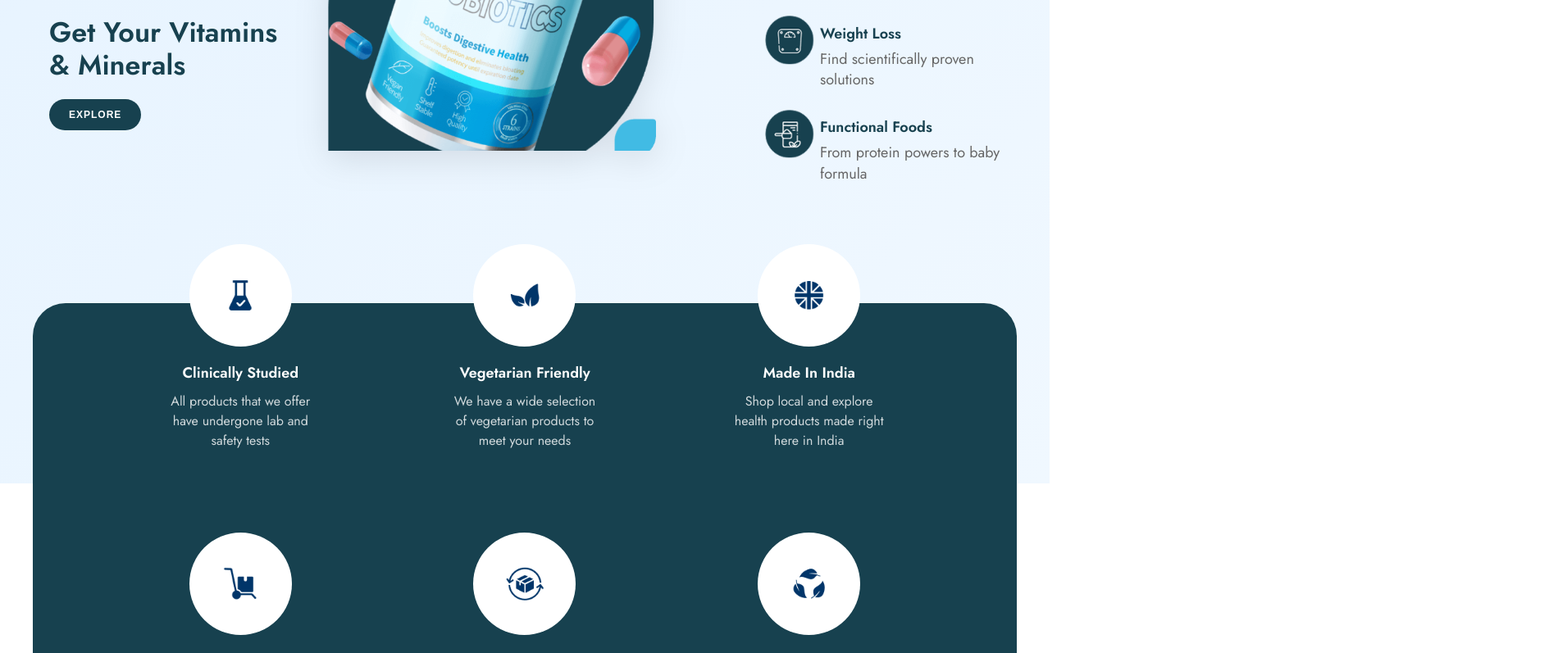
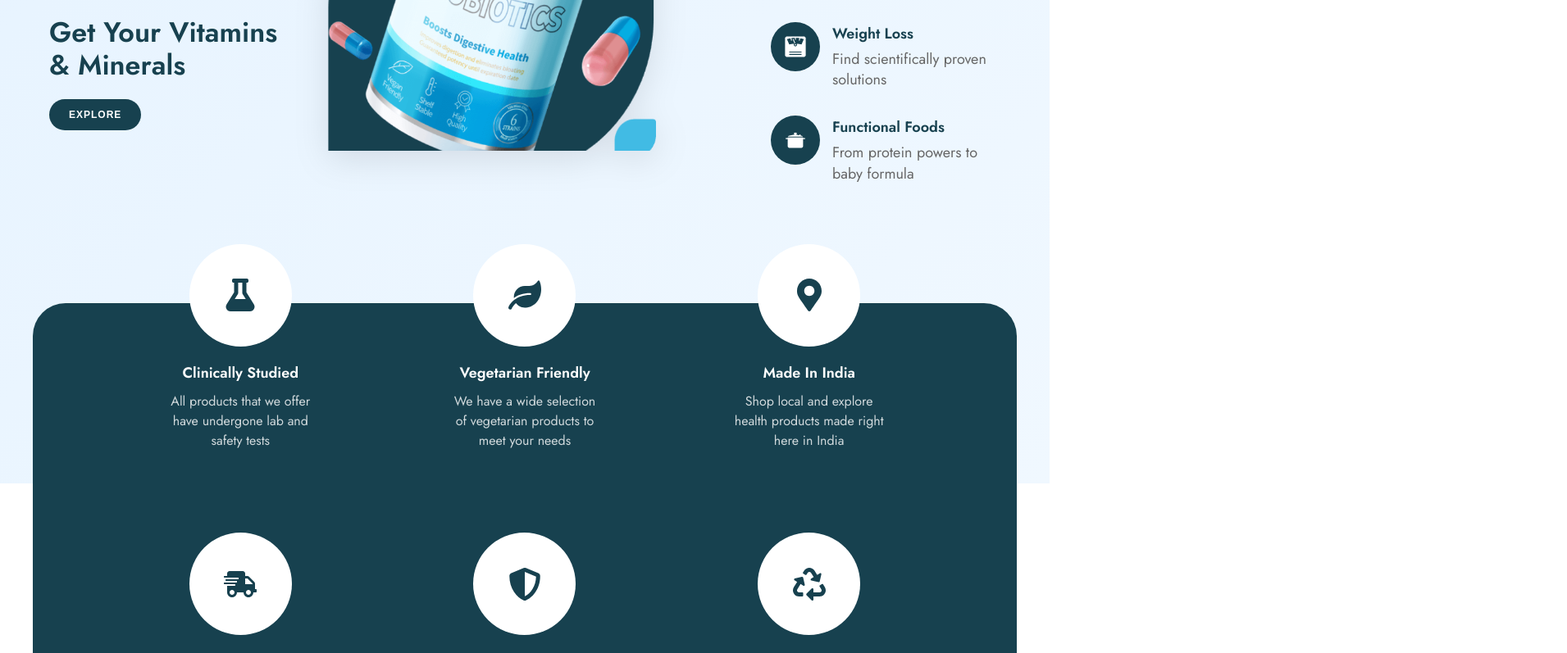
Before and after one commit to karthi0348/elbrit-landing-page, a Next.js app: page / in a window 1280 px wide. Shown: the part 740-1537 px from the top of the page at 82% size, 1911 px wide, since content can reach past the window. Built offline with nearby package versions, Linux system fonts and the light colour scheme.

Commit message:
icon changes

```diff
--- a/app/components/Features.js
+++ b/app/components/Features.js
@@ -1,8 +1,10 @@
 "use client"
+
 import { useEffect } from 'react';
 import AOS from 'aos';
 import 'aos/dist/aos.css';
 import styles from "../styles/Features.module.css";
+import { FaFlask, FaLeaf, FaMapMarkerAlt, FaShippingFast, FaShieldAlt, FaRecycle } from "react-icons/fa";
 
 export default function Features() {
   useEffect(() => {
@@ -24,16 +26,10 @@ export default function Features() {
             data-aos-delay="100"
           >
             <div className={styles.featureIcon}>
-              <img
-                src="/a.item-icon-e.png"
-                alt="clinical"
-                className={styles.IconImage}
-              />{" "}
+              <FaFlask />
             </div>
             <h3>Clinically Studied</h3>
-            <p>
-              All products that we offer have undergone lab and safety tests
-            </p>
+            <p>All products that we offer have undergone lab and safety tests</p>
           </div>
 
           <div
@@ -42,16 +38,10 @@ export default function Features() {
             data-aos-delay="200"
           >
             <div className={styles.featureIcon}>
-              <img
-                src="/a.item-icon-f.png"
-                alt="veg"
-                className={styles.IconImage}
-              />{" "}
+              <FaLeaf />
             </div>
             <h3>Vegetarian Friendly</h3>
-            <p>
-              We have a wide selection of vegetarian products to meet your needs
-            </p>
+            <p>We have a wide selection of vegetarian products to meet your needs</p>
           </div>
 
           <div
@@ -60,16 +50,10 @@ export default function Features() {
             data-aos-delay="300"
           >
             <div className={styles.featureIcon}>
-              <img
-                src="/a.item-icon-g.png"
-                alt="capsule"
-                className={styles.IconImage}
-              />{" "}
+              <FaMapMarkerAlt />
             </div>
             <h3>Made In India</h3>
-            <p>
-              Shop local and explore health products made right here in India
-            </p>
+            <p>Shop local and explore health products made right here in India</p>
           </div>
 
           <div
@@ -78,11 +62,7 @@ export default function Features() {
             data-aos-delay="400"
           >
             <div className={styles.featureIcon}>
-              <img
-                src="/a.item-icon-j.png"
-                alt="capsule"
-                className={styles.IconImage}
-              />{" "}
+              <FaShippingFast />
             </div>
             <h3>Free Shipping</h3>
             <p>We deliver to your door with no shipping costs on your orders</p>
@@ -94,16 +74,10 @@ export default function Features() {
             data-aos-delay="500"
           >
             <div className={styles.featureIcon}>
-              <img
-                src="/a.item-icon-h.png"
-                alt="capsule"
-                className={styles.IconImage}
-              />{" "}
+              <FaShieldAlt />
             </div>
             <h3>No Risk</h3>
-            <p>
-              We ensure that all products are safe and within their use-by date
-            </p>
+            <p>We ensure that all products are safe and within their use-by date</p>
           </div>
 
           <div
@@ -112,17 +86,10 @@ export default function Features() {
             data-aos-delay="600"
           >
             <div className={styles.featureIcon}>
-              <img
-                src="/a.item-icon-i.png"
-                alt="capsule"
-                className={styles.IconImage}
-              />{" "}
+              <FaRecycle />
             </div>
             <h3>GMO Free</h3>
-            <p>
-              Natural, no modified products and derivatives for those who need
-              it
-            </p>
+            <p>Natural, no modified products and derivatives for those who need it</p>
           </div>
         </div>
       </div>
--- a/app/components/Footer.js
+++ b/app/components/Footer.js
@@ -1,39 +1,39 @@
 "use client"
 import { useEffect } from 'react';
+import AOS from 'aos';
+import 'aos/dist/aos.css';
 import styles from "../styles/Footer.module.css";
+import { BiPhoneCall } from "react-icons/bi";
+import { MdEmail } from "react-icons/md";
+import { FaMapMarkerAlt } from "react-icons/fa";
 
 export default function Footer() {
   useEffect(() => {
-    const initAOS = async () => {
-      const AOS = (await import('aos')).default;
-      await import('aos/dist/aos.css');
-
     AOS.init({
       duration: 800,
       easing: 'ease-in-out',
       once: true,
       mirror: false
     });
-    };
-
-    initAOS();
   }, []);
 
   return (
     <footer className={styles.footer}>
       <div className={styles.container}>
-        <div className={styles.contactInfo}>
+        <div
+          className={styles.contactInfo}
+          data-aos="fade-up"
+          data-aos-delay="200"
+        >
           <div
             className={styles.contactCard}
-            data-aos="fade-right"
-            data-aos-delay="200"
+            data-aos="fade-up"
+            data-aos-delay="300"
           >
+            <div className={styles.iconContainer}>
               <div className={styles.icon}>
-              <img
-                src="/phone.png"
-                alt="phone"
-                className={styles.IconImage}
-              />{" "}
+                <BiPhoneCall size={50} color="#2196f3" />
+              </div>
             </div>
 
             <div className={styles.contactDetails}>
@@ -47,12 +47,10 @@ export default function Footer() {
             data-aos="fade-up"
             data-aos-delay="400"
           >
+            <div className={styles.iconContainer}>
               <div className={styles.icon}>
-              <img
-                src="/email.png"
-                alt="email"
-                className={styles.IconImage}
-              />{" "}
+                <MdEmail size={50} color="#2196f3" />
+              </div>
             </div>
 
             <div className={styles.contactDetails}>
@@ -63,15 +61,13 @@ export default function Footer() {
 
           <div
             className={styles.contactCard}
-            data-aos="fade-left"
-            data-aos-delay="600"
+            data-aos="fade-up"
+            data-aos-delay="500"
           >
+            <div className={styles.iconContainer}>
               <div className={styles.icon}>
-              <img
-                src="/location.png"
-                alt="location"
-                className={styles.IconImage}
-              />{" "}
+                <FaMapMarkerAlt size={50} color="#2196f3" />
+              </div>
             </div>
 
             <div className={styles.contactDetails}>
@@ -83,8 +79,8 @@ export default function Footer() {
 
         <div
           className={styles.companySection}
-          data-aos="zoom-in"
-          data-aos-delay="800"
+          data-aos="fade-up"
+          data-aos-delay="600"
         >
           <div className={styles.logoContainer}>
             <div className="logoSection">
@@ -101,7 +97,7 @@ export default function Footer() {
         <div
           className={styles.copyright}
           data-aos="fade-up"
-          data-aos-delay="1000"
+          data-aos-delay="700"
         >
           <p>
             © Elbrit Life Sciences Private Limited. C20, BKC, G Block, Mumbai
--- a/app/components/Hero.js
+++ b/app/components/Hero.js
@@ -1,8 +1,12 @@
 "use client"
+
 import { useEffect } from 'react';
 import AOS from 'aos';
 import 'aos/dist/aos.css';
 import styles from "../styles/Hero.module.css";
+import { GiPill } from "react-icons/gi";
+import { GiWeightScale } from "react-icons/gi";
+import { GiCookingPot } from "react-icons/gi";
 
 export default function Hero() {
   useEffect(() => {
@@ -63,11 +67,7 @@ export default function Hero() {
               data-aos-delay="800"
             >
               <div className={styles.categoryIcon}>
-                <img
-                  src="/Frame-8363.png.png"
-                  alt="capsule"
-                  className={styles.IconImage}
-                />
+                <GiPill size={40} color="white" />
               </div>
               <div className={styles.categoryText}>
                 <h3>Vitamins</h3>
@@ -85,17 +85,11 @@ export default function Hero() {
               data-aos-delay="1000"
             >
               <div className={styles.categoryIcon}>
-                <img
-                  src="/Frame-8364.png.png"
-                  alt="weigh loss"
-                  className={styles.IconImage}
-                />
+                <GiWeightScale size={40} color="white" />
               </div>
               <div className={styles.categoryText}>
                 <h3>Weight Loss</h3>
-                <p>
-                  Find scientifically proven solutions
-                </p>
+                <p>Find scientifically proven solutions</p>
               </div>
             </div>
 
@@ -105,18 +99,12 @@ export default function Hero() {
               data-aos-delay="1200"
             >
               <div className={styles.categoryIcon}>
-                <img
-                  src="/Frame-8365.png.png"
-                  alt="Foods"
-                  className={styles.IconImage}
-                />
+                <GiCookingPot size={40} color="white" />
               </div>
 
               <div className={styles.categoryText}>
                 <h3>Functional Foods</h3>
-                <p>
-                  From protein powers to baby formula
-                </p>
+                <p>From protein powers to baby formula</p>
               </div>
             </div>
           </div>
--- a/app/styles/Features.module.css
+++ b/app/styles/Features.module.css
@@ -61,8 +61,8 @@
   width:100px;
 }
 .featureIcon svg {
-  width: 32px;
-  height: 32px;
+  width: 40px;
+  height: 40px;
   color: #17414F;
 }
 
@@ -175,19 +175,18 @@
   }
 
   .featureIcon {
-    width: 70px;
-    height: 70px;
-    margin: 0 auto 20px auto;
-    flex-shrink: 0;
-    background: rgba(255, 255, 255, 0.95);
-    border: none;
-    box-shadow: 0 2px 8px rgba(0, 0, 0, 0.15);
+    width: 75px;
+    height: 75px;
+    margin: 16px auto 40px auto;
   }
 
+
+
   .featureIcon svg {
-    width: 28px;
-    height: 28px;
+    width: 36px;
+    height: 36px;
   }
+
 
   .featureCard:hover .featureIcon {
     transform: translateY(-3px);
@@ -243,19 +242,16 @@
   }
 
   .featureIcon {
-      width: 30px;
-    height: 30px;
+    width: 70px;
+    height: 70px;
     margin: 16px auto 40px auto;
   }
 
-.IconImage{
-  width:70px;
-}
 
 
   .featureIcon svg {
-    width: 24px;
-    height: 24px;
+    width: 32px;
+    height: 32px;
   }
 
   .featureCard h3 {
@@ -291,16 +287,19 @@
     border-radius: 12px;
   }
 
-  .featureIcon {
-    width: 60px;
-    height: 60px;
-    margin: 0 auto 15px auto;
+   .featureIcon {
+    width: 70px;
+    height: 70px;
+    margin: 16px auto 40px auto;
   }
 
+
+
   .featureIcon svg {
-    width: 24px;
-    height: 24px;
+    width: 32px;
+    height: 32px;
   }
+
 
   .featureCard h3 {
     font-size: 16px;
--- a/app/styles/Hero.module.css
+++ b/app/styles/Hero.module.css
@@ -56,9 +56,7 @@
   margin: 0;
   line-height: 1.2;
 }
-.IconImage{
-  width:60px;
-}
+
 .exploreButton {
   background: #17414f;
   color: white;
@@ -168,8 +166,8 @@
 }
 
 .categoryIcon {
-  width: 45px;
-  height: 45px;
+  width: 60px;
+  height: 60px;
   background: #17414f;
   border-radius: 50%;
   display: flex;
@@ -180,8 +178,8 @@
 }
 
 .categoryIcon svg {
-  width: 20px;
-  height: 20px;
+  width: 30px;
+  height: 30px;
 }
 
 .categoryText h3 {
@@ -343,14 +341,15 @@
     justify-content: flex-start;
   }
 
-  .categoryIcon {
-    width: 45px;
-    height: 45px;
+.categoryIcon {
+    width: 55px;
+    height: 55px;
+    flex-shrink: 0;
   }
 
   .categoryIcon svg {
-    width: 20px;
-    height: 20px;
+    width: 30px;
+    height: 30px;
   }
 
   .categoryText h3 {
@@ -446,14 +445,14 @@
   }
 
   .categoryIcon {
-    width: 40px;
-    height: 40px;
+    width: 50px;
+    height: 50px;
     flex-shrink: 0;
   }
 
   .categoryIcon svg {
-    width: 18px;
-    height: 18px;
+    width: 26px;
+    height: 26px;
   }
 
   .categoryText {
@@ -518,15 +517,15 @@
     padding: 12px;
     gap: 12px;
   }
-
-  .categoryIcon {
-    width: 36px;
-    height: 36px;
+.categoryIcon {
+    width: 50px;
+    height: 50px;
+    flex-shrink: 0;
   }
 
   .categoryIcon svg {
-    width: 16px;
-    height: 16px;
+    width: 26px;
+    height: 26px;
   }
 
   .categoryText h3 {
```
Lines whose indentation alone changed are shown as unchanged.
